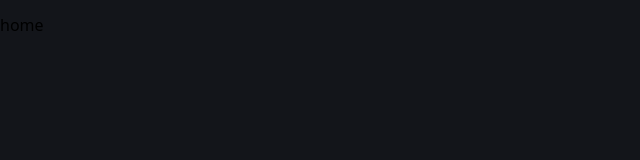
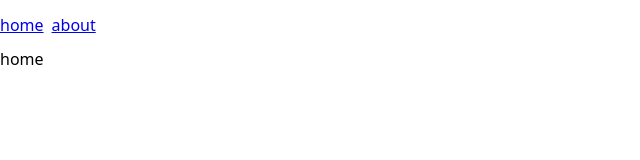
Before and after one commit to kei3dev/typescript_practice, an Astro site in the folder Astro/tutorial/: page / in a window 1280 px wide. Shown: the whole page, without its empty margins (0-640 px from the left). Built offline with nearby package versions, Linux system fonts and the light colour scheme; Astro itself is replaced by a stand-in of ours.

Commit message:
fix global style

```diff
--- a/Astro/tutorial/src/layouts/Layout.astro
+++ b/Astro/tutorial/src/layouts/Layout.astro
@@ -18,23 +18,22 @@ const { title } = Astro.props;
 		<title>{title}</title>
 	</head>
 	<body>
+		<nav>
+			<ul>
+				<li><a href="/">home</a></li>
+				<li><a href="/about">about</a></li>
+			</ul>
+		</nav>
 		<slot />
 	</body>
 </html>
-<style is:global>
-	:root {
-		--accent: 136, 58, 234;
-		--accent-light: 224, 204, 250;
-		--accent-dark: 49, 10, 101;
-		--accent-gradient: linear-gradient(45deg, rgb(var(--accent)), rgb(var(--accent-light)) 30%, white 60%);
-	}
-	html {
-		font-family: system-ui, sans-serif;
-		background: #13151A;
-		background-size: 224px;
-	}
-	code {
-		font-family: Menlo, Monaco, Lucida Console, Liberation Mono, DejaVu Sans Mono,
-			Bitstream Vera Sans Mono, Courier New, monospace;
+
+<style lang="scss">
+	ul {
+		list-style: none;
+		text-decoration: none;
+		display: flex;
+		padding: 0;
+		gap: 8px;
 	}
 </style>
```
